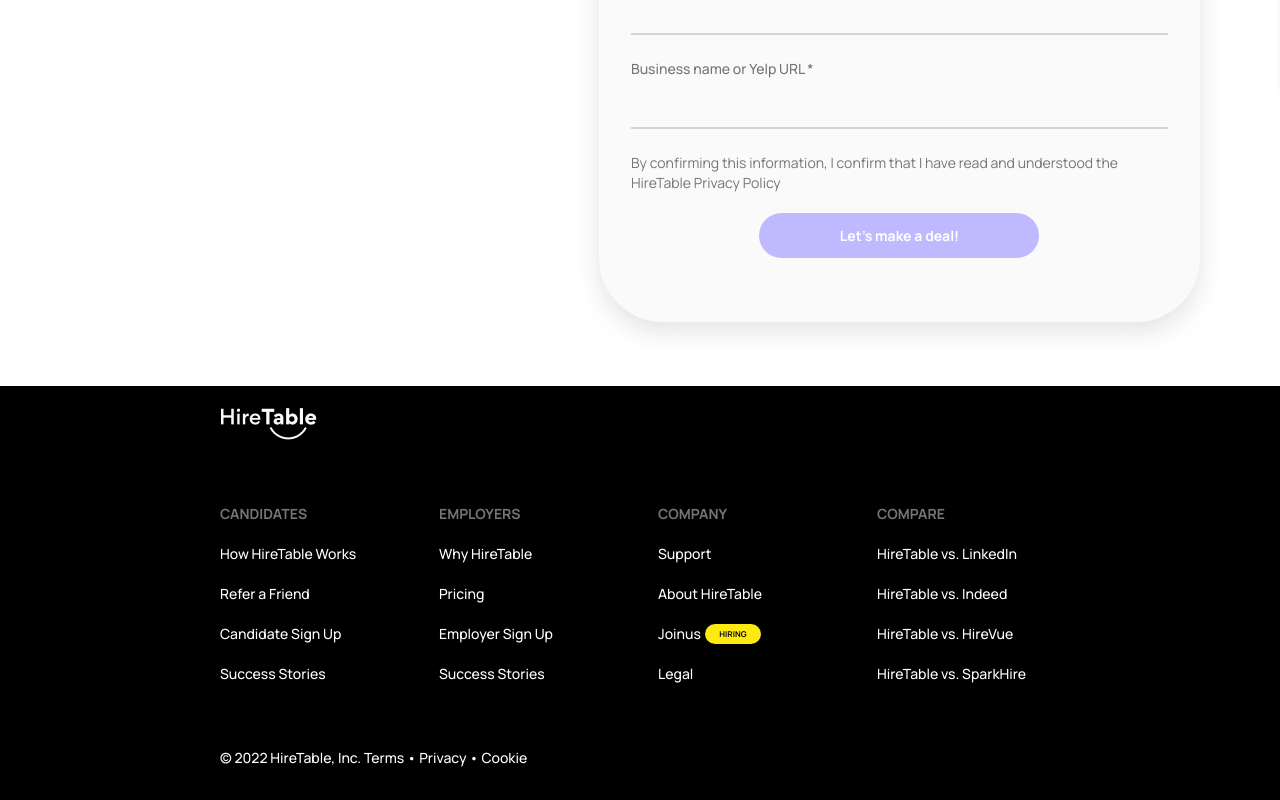
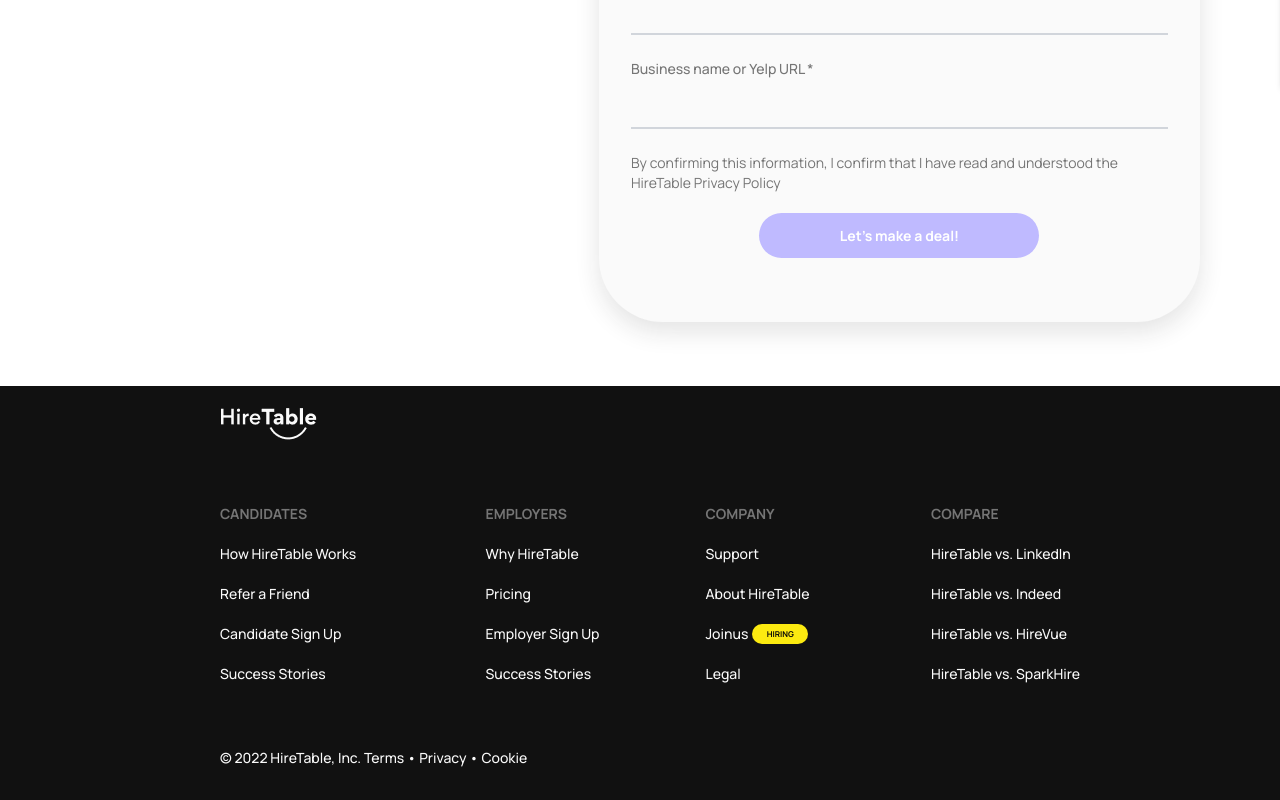
Before and after one commit to phuoctrung96/hiretable-landing-web, a Next.js app: page /deal in a window 1280 px wide. Shown: the part 713-1513 px from the top of the page. Built offline with nearby package versions, Linux system fonts and the light colour scheme.

Commit message:
Fix Home UI

```diff
--- a/pages/index.tsx
+++ b/pages/index.tsx
@@ -26,7 +26,7 @@
       </Head>
       <Header />
       <main>
-        <div className="rounded-b-[10000px] bg-black h-[1289px]">
+        <div className="rounded-bl-full rounded-br-full bg-[#111111] h-[1289px]">
           <div className="flex items-center flex-col ">
             <p className="text-white font-bold text-[56px] flex-grow-0 text-center">
               <span className="text-[#FCEA10]">Inteview</span> candidates <br />
@@ -60,7 +60,7 @@
                   width={439.35}
                   height={128}
                   alt="vector"
-                  className="absolute -bottom-60 sm:bottom-0 h-12 w-[164.76px] sm:h-32 sm:w-[439.35px]"
+                  className="absolute -bottom-60 sm:bottom-32 h-12 w-[164.76px] sm:h-32 sm:w-[439.35px]"
                 />
               </div>
 
--- a/src/components/FAQs/index.tsx
+++ b/src/components/FAQs/index.tsx
@@ -3,7 +3,7 @@
 import { FAQList } from '@/constants/FAQs.content';
 const FAQs: React.FC = () => {
   return (
-    <div className="flex items-center flex-col sm:px-[74px] sm:py-16 px-2 gap-14">
+    <div className="flex items-center flex-col sm:px-[74px] sm:py-16 px-2">
       <h4 className="text-center ">Frequently asked questions</h4>
       {FAQList.map((item, index) => (
         <FAQItem key={item.id} title={item.title} desc={item.desc} />
--- a/src/components/Footer/index.tsx
+++ b/src/components/Footer/index.tsx
@@ -1,27 +1,27 @@
 import Image from 'next/image';
-import React from 'react';
+import React, { useState } from 'react';
 
 interface FooterProps {
   isCircle: boolean;
 }
 
 const Footer: React.FC<FooterProps> = ({ isCircle }) => {
+  const [isHoverIcon, setIsHoverIcon] = useState(false);
   return (
     <div
       className={`flex flex-col justify-center ${
         isCircle && 'rounded-tl-full rounded-tr-full'
-      } bg-black sm:px-[200px]`}
+      } bg-[#111111] sm:px-[200px]`}
     >
       {isCircle && (
         <div className="flex flex-col items-center h-[722px] justify-center">
-          <p className="text-white font-bold text-[40px] sm:text-[56px] mb-8 text-center">
+          <p className="text-[#FAFAFA] font-bold text-[40px] sm:text-[56px] pt-36 mb-8 text-center">
             Start winning your candidates
           </p>
-          <div className="flex h-[164px] w-[164px] items-center relative">
-            <span>
+          <div className="flex h-[164px] w-[164px] items-center">
             <Image
               src="/text-arrow-get-started.svg"
-                className="absolute animate-spin"
+              className={`absolute ${isHoverIcon && 'animate-spin'}`}
               alt="logo-footer"
               width={164}
               height={164}
@@ -30,76 +30,87 @@
               src="/arrow-get-started.svg"
               className="absolute"
               alt="logo-footer"
+              onMouseEnter={() => setIsHoverIcon(!isHoverIcon)}
+              onMouseLeave={() => setIsHoverIcon(!isHoverIcon)}
               width={164}
               height={164}
             />
-            </span>
           </div>
         </div>
       )}
       <div className="flex flex-col ml-5 pt-5">
         <Image src="/Long.png" alt="logo" width={98} height={34} />
-        <div className=" grid  grid-cols-2 sm:grid-cols-4 items-center justify-between mt-16 gap-4 mb-16">
+        <div className=" grid  grid-cols-2 sm:grid-cols-4 items-center justify-between mt-16  mb-16">
           <div className="flex flex-col gap-5">
             <p className="text-[#757575] font-bold text-sm ">CANDIDATES</p>
-            <span className="text-white font-medium text-sm ">
+            <span className="text-[#FAFAFA] font-medium text-sm ">
               How HireTable Works
             </span>
-            <span className="text-white font-medium text-sm ">
+            <span className="text-[#FAFAFA] font-medium text-sm ">
               Refer a Friend
             </span>
-            <span className="text-white font-medium text-sm ">
+            <span className="text-[#FAFAFA] font-medium text-sm ">
               Candidate Sign Up
             </span>
-            <span className="text-white font-medium text-sm ">
+            <span className="text-[#FAFAFA] font-medium text-sm ">
               Success Stories
             </span>
           </div>
+          <div className="flex sm:items-center sm:justify-center">
             <div className="flex flex-col gap-5">
               <p className="text-[#757575] font-bold text-sm ">EMPLOYERS</p>
-            <span className="text-white font-medium text-sm ">
+              <span className="text-[#FAFAFA] font-medium text-sm ">
                 Why HireTable
               </span>
-            <span className="text-white font-medium text-sm ">Pricing</span>
-            <span className="text-white font-medium text-sm ">
+              <span className="text-[#FAFAFA] font-medium text-sm ">
+                Pricing
+              </span>
+              <span className="text-[#FAFAFA] font-medium text-sm ">
                 Employer Sign Up
               </span>
-            <span className="text-white font-medium text-sm ">
+              <span className="text-[#FAFAFA] font-medium text-sm ">
                 Success Stories
               </span>
             </div>
+          </div>
+          <div className="flex sm:items-center sm:justify-center">
             <div className="flex flex-col gap-5">
               <p className="text-[#757575] font-bold text-sm ">COMPANY</p>
-            <span className="text-white font-medium text-sm ">Support</span>
-            <span className="text-white font-medium text-sm ">
+              <span className="text-[#FAFAFA] font-medium text-sm ">
+                Support
+              </span>
+              <span className="text-[#FAFAFA] font-medium text-sm ">
                 About HireTable
               </span>
-            <span className="text-white font-medium text-sm items-center flex">
+              <span className="text-[#FAFAFA] font-medium text-sm items-center flex">
                 Joinus
                 <span className="text-[#090909] ml-1 font-bold text-[8px] flex justify-center items-center rounded-3xl w-14 h-5 bg-[#FCEA10] gap-2 px-3 py-1">
                   HIRING
                 </span>
               </span>
-            <span className="text-white font-medium text-sm ">Legal</span>
+              <span className="text-[#FAFAFA] font-medium text-sm ">Legal</span>
             </div>
+          </div>
+          <div className="flex sm:items-center sm:justify-end">
             <div className="flex flex-col gap-5">
               <p className="text-[#757575] font-bold text-sm ">COMPARE</p>
-            <span className="text-white font-medium text-sm ">
+              <span className="text-[#FAFAFA] font-medium text-sm ">
                 HireTable vs. LinkedIn
               </span>
-            <span className="text-white font-medium text-sm ">
+              <span className="text-[#FAFAFA] font-medium text-sm ">
                 HireTable vs. Indeed
               </span>
-            <span className="text-white font-medium text-sm ">
+              <span className="text-[#FAFAFA] font-medium text-sm ">
                 HireTable vs. HireVue
               </span>
-            <span className="text-white font-medium text-sm ">
+              <span className="text-[#FAFAFA] font-medium text-sm ">
                 HireTable vs. SparkHire
               </span>
             </div>
           </div>
+        </div>
         <div>
-          <p className="text-white font-medium text-sm mb-8">
+          <p className="text-[#FAFAFA] font-medium text-sm mb-8">
             © 2022 HireTable, Inc. Terms • Privacy • Cookie
           </p>
         </div>
--- a/src/components/HassleFreeProcess/index.tsx
+++ b/src/components/HassleFreeProcess/index.tsx
@@ -1,8 +1,8 @@
 import React from 'react';
 import Slider from '../shared/Slider';
 import img1 from '../../../public/slider1.png';
-import img2 from '../../../public/get-started.png';
-import img3 from '../../../public/image3.png';
+import img2 from '../../../public/slider2.png';
+import img3 from '../../../public/slider3.png';
 
 const HassleFreeProcess: React.FC = () => {
   const images = [img1, img2, img3];
--- a/src/components/Header/index.tsx
+++ b/src/components/Header/index.tsx
@@ -5,7 +5,7 @@
 
 export default function Header() {
   return (
-    <header className="flex gap-[10px] px-[74px] py-[17px] items-center justify-between bg-black h-20">
+    <header className="sticky z-50 top-0 flex gap-[10px] px-[74px] py-[17px] items-center justify-between bg-[#111111] h-20">
       <Link href="/">
         <Image src="/Long.png" alt="logo" width={98} height={30} />
       </Link>
--- a/src/components/HireEasily/index.tsx
+++ b/src/components/HireEasily/index.tsx
@@ -14,7 +14,7 @@
             <FAQItem key={item.id} title={item.title} desc={item.desc} />
           ))}
         </div>
-        <div className="hidden sm:flex">
+        <div className="hidden lg:hidden xl:flex sm:hidden md:hidden">
           <Video height={1002} width={608} />
         </div>
       </div>
--- a/src/components/VideoPlayer/index.tsx
+++ b/src/components/VideoPlayer/index.tsx
@@ -40,8 +40,9 @@
           videoRef.current = el as HTMLVideoElement;
         }}
         loop
-        muted
         onClick={handlePause}
+        onMouseEnter={handlePlay}
+        onMouseLeave={handlePause}
         className="flex justify-center items-center rounded-[64px] h-full object-cover"
       >
         <source
--- a/src/components/shared/Slider/index.tsx
+++ b/src/components/shared/Slider/index.tsx
@@ -55,7 +55,7 @@
         {images.map((item, index) => (
           <div key={index}>
             <div className="flex justify-evenly sm:h-[820px] bg-[#E0E0E0] pb-5 sm:rounded-[128px] rounded-[64px] relative">
-              <div className="hidden sm:flex">
+              <div className="sm:hidden md:hidden lg:hidden xl:flex 2xl:flex">
                 <Image src={item} alt="item" width={539} height={820} />
               </div>
               <div className="flex flex-col">
```
Also changed, not shown: src/components/FAQs/FAQItem.tsx (+4 -4 lines), public/slider2.png (added), public/slider3.png (added). Lines whose indentation alone changed are shown as unchanged.
